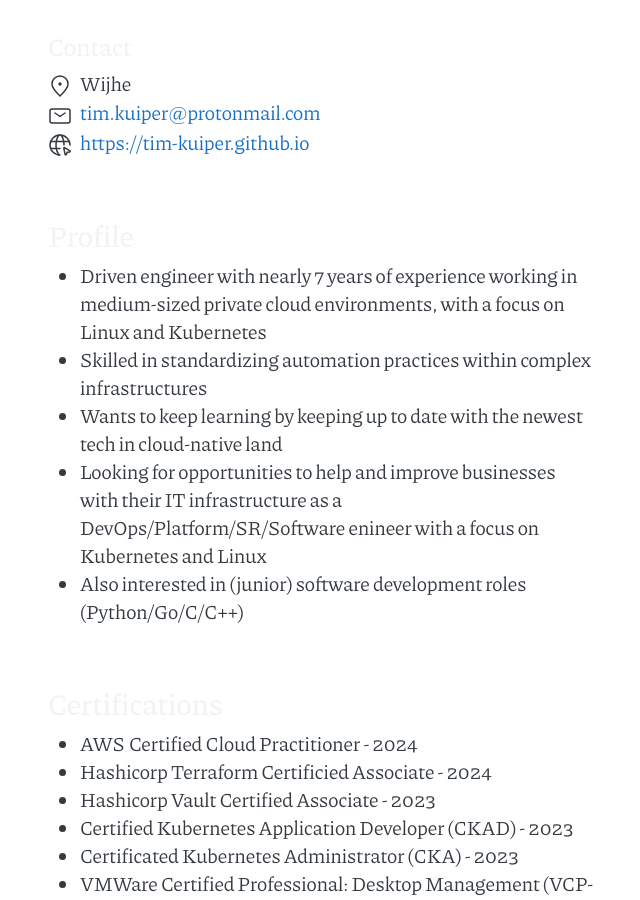
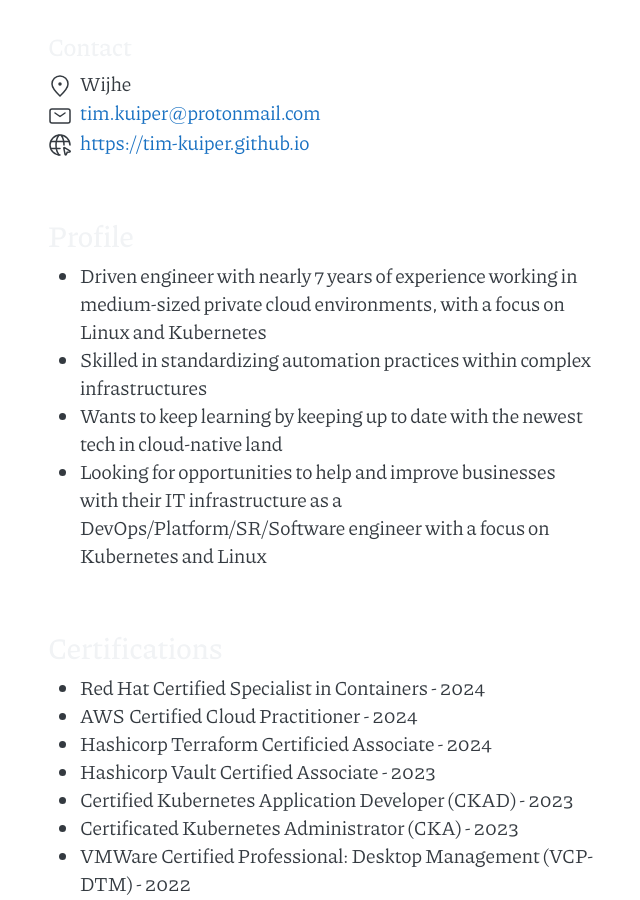
Before and after one commit to tim-kuiper/tim-kuiper.github.io, a Jekyll site: the page built from cv.md, in a window 1280 px wide and 900 px high. Shown: the whole window, without its empty margins (319-959 px from the left). Built offline with Jekyll 4.4.1, drawn with Linux system fonts in a browser that asks for light colours.

Commit message:
add new cert and fix typo

```diff
--- a/cv.md
+++ b/cv.md
@@ -11,12 +11,12 @@
 * Driven engineer with nearly 7 years of experience working in medium-sized private cloud environments, with a focus on Linux and Kubernetes
 * Skilled in standardizing automation practices within complex infrastructures
 * Wants to keep learning by keeping up to date with the newest tech in cloud-native land
-* Looking for opportunities to help and improve businesses with their IT infrastructure as a DevOps/Platform/SR/Software enineer with a focus on Kubernetes and Linux
-* Also interested in (junior) software development roles (Python/Go/C/C++)
+* Looking for opportunities to help and improve businesses with their IT infrastructure as a DevOps/Platform/SR/Software engineer with a focus on Kubernetes and Linux
 
 <br>
 
 # Certifications
+- Red Hat Certified Specialist in Containers - 2024
 - AWS Certified Cloud Practitioner - 2024
 - Hashicorp Terraform Certificied Associate - 2024
 - Hashicorp Vault Certified Associate - 2023
```
